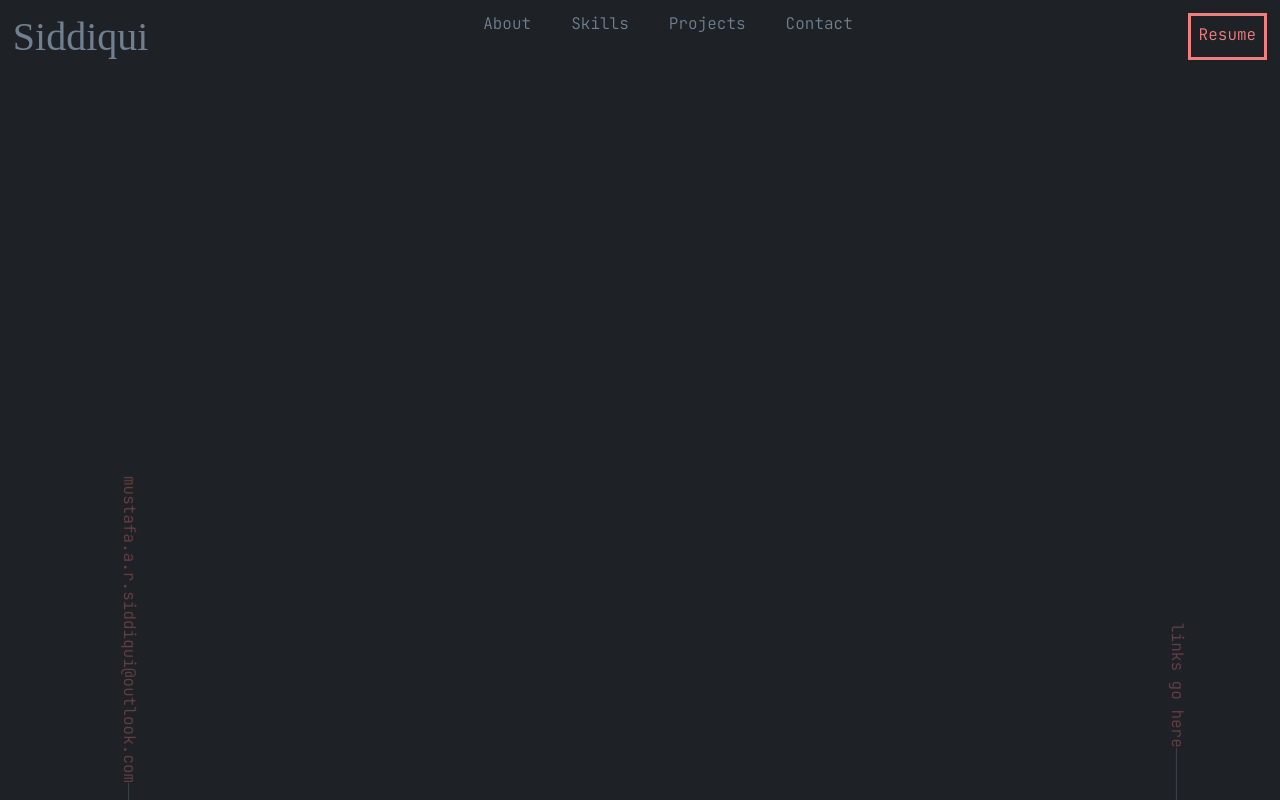
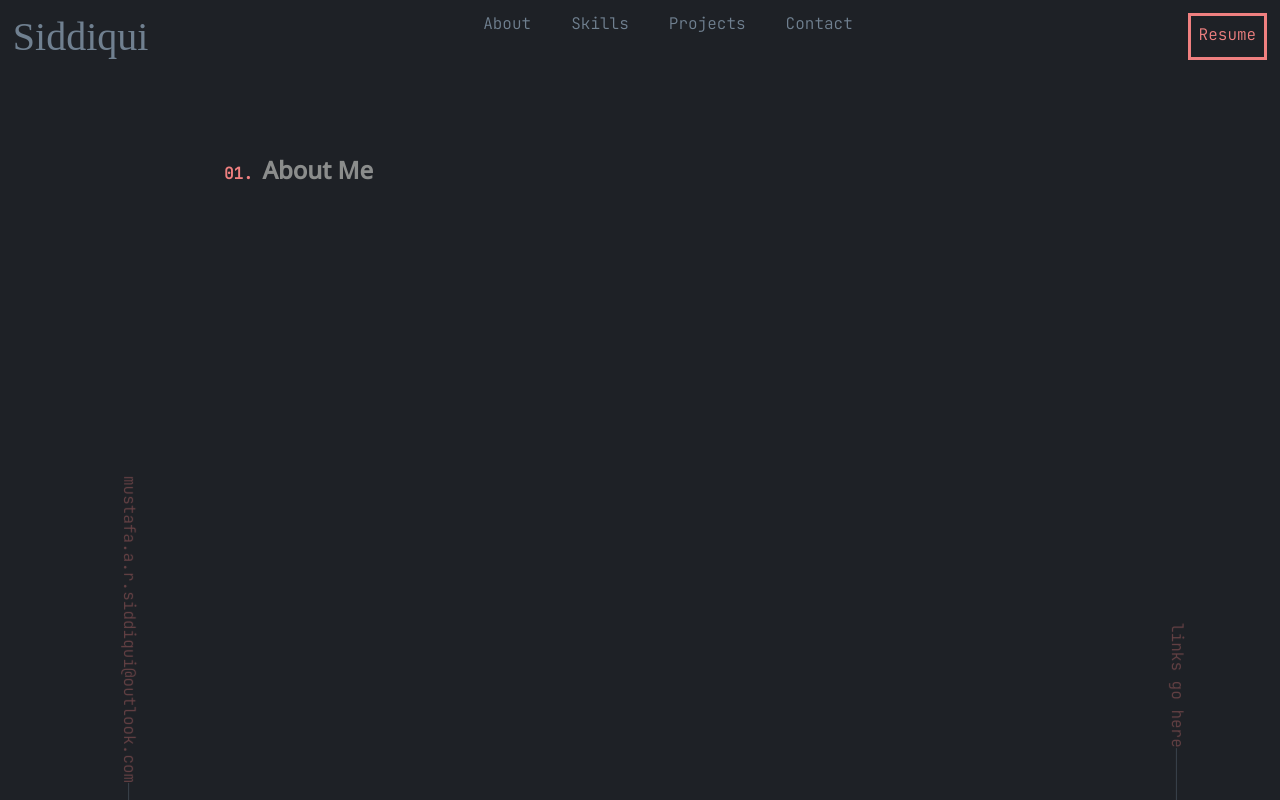
Before and after one commit to mush1e/Personal_portfolio, a React (Create React App) app: page / in a window 1280 px wide. Built offline with nearby package versions, Linux system fonts and the light colour scheme; a web font is replaced by a local one.

Commit message:
Added about Me div with text styled

```diff
--- /dev/null
+++ b/src/Components/AboutMe.js
@@ -0,0 +1,11 @@
+import "../styles/aboutme.css"
+export default function AboutMe () {
+    return(
+        <div className="AboutMe--div">
+            <h1 className="AboutMe--Title-h1">
+                <span className="Title-number">01. </span>
+                <span className="Title-text">About Me</span>
+            </h1>
+        </div>
+    )
+}
--- a/src/Components/MainContent.js
+++ b/src/Components/MainContent.js
@@ -1,10 +1,11 @@
 import Navbar from './Navbar'
 import Footer from './Footer'
-export default function AboutMe() {
+import AboutMe from './AboutMe'
+export default function MainContent() {
     return(
         <div>
             <Navbar/>
-            {/* <Content/> */}
+            <AboutMe/>
             <Footer/>
         </div>
     )
--- /dev/null
+++ b/src/styles/aboutme.css
@@ -0,0 +1,14 @@
+.AboutMe--div {
+    width: 70%;
+    transform: translate(25%,10vh);
+}
+.Title-number {
+    font-family: Jetbrains Mono;
+    color: lightcoral;
+}
+
+.Title-text{
+    font-family: Open Sans;
+    font-size: 1.5rem;
+    opacity: 0.5;
+}
```
